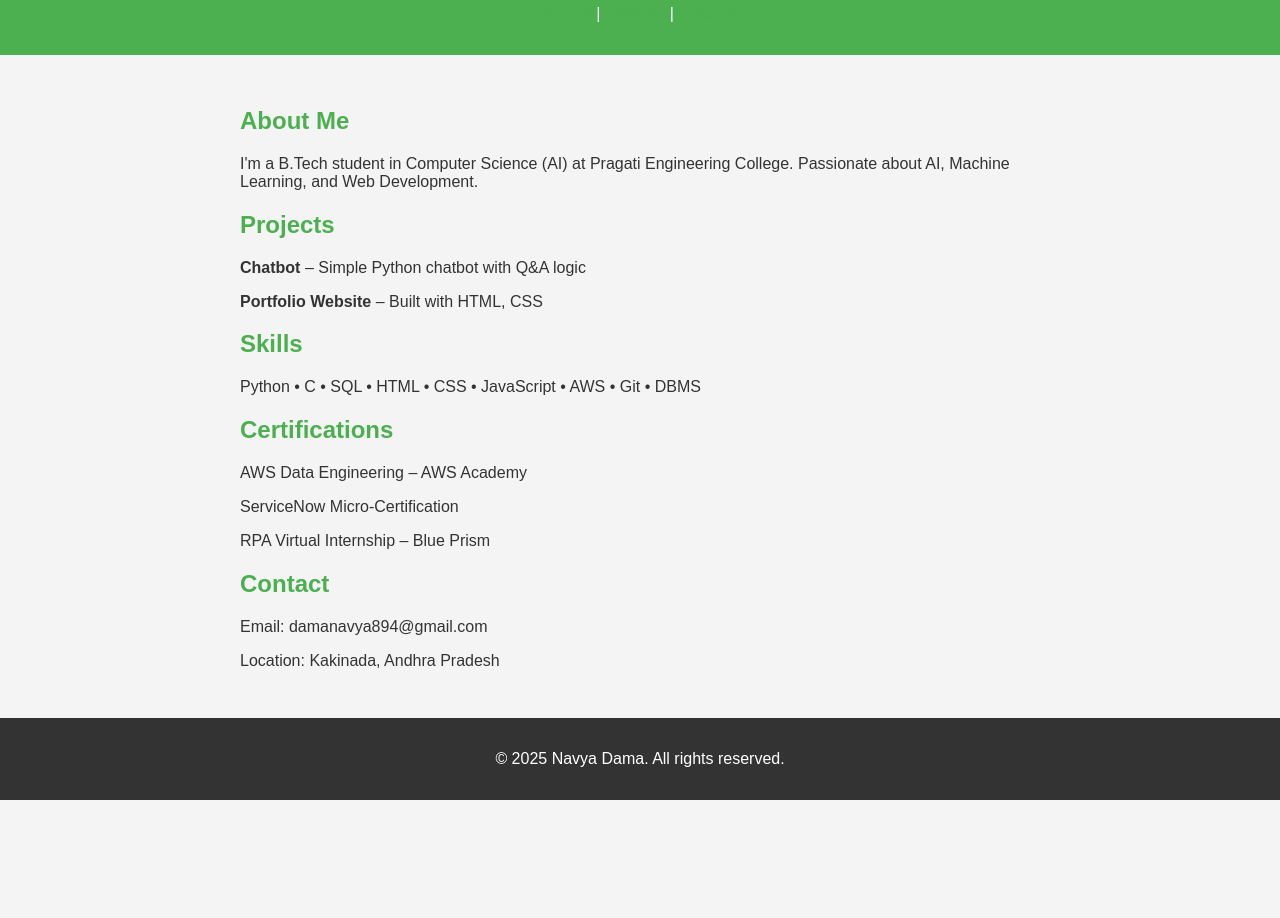
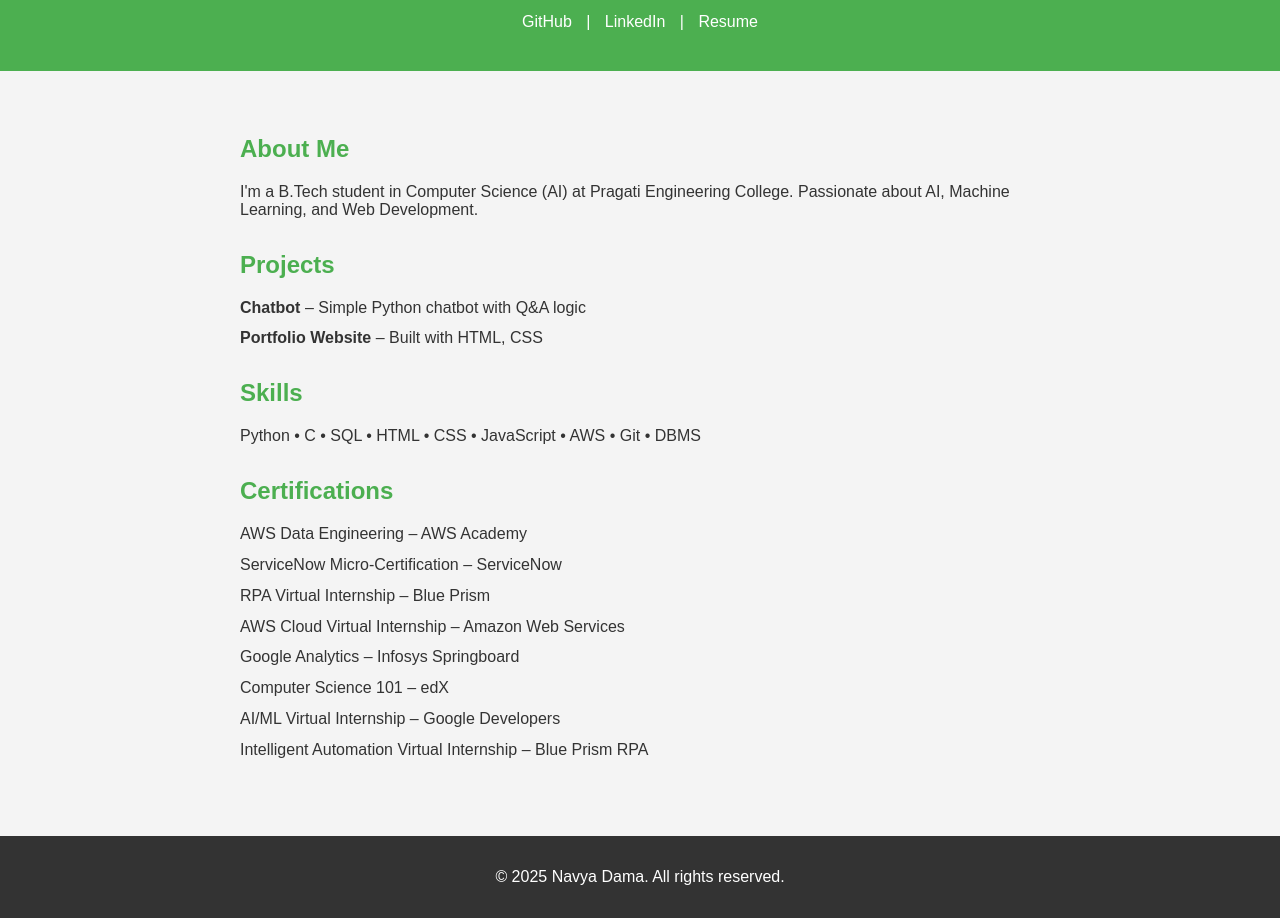
Before and after one commit to Navya-dama/Navya-portfolio, a plain HTML site: page index.html in a window 1280 px wide. Shown: the part 125-1043 px from the top of the page. Before the commit the page ends 925 px from the top, so only its background shows below. Drawn offline with Linux system fonts and the light colour scheme.

Commit message:
Add files via upload

```diff
--- a/index.html
+++ b/index.html
@@ -1,8 +1,8 @@
 <!DOCTYPE html>
 <html lang="en">
 <head>
-  <meta charset="UTF-8">
-  <meta name="viewport" content="width=device-width, initial-scale=1.0">
+  <meta charset="UTF-8" />
+  <meta name="viewport" content="width=device-width, initial-scale=1.0"/>
   <title>Navya Dama | Portfolio</title>
   <style>
     body {
@@ -15,8 +15,13 @@
     header {
       background-color: #4CAF50;
       color: white;
-      padding: 1rem 2rem;
+      padding: 1.5rem 1rem;
       text-align: center;
+    }
+    header a {
+      color: white;
+      text-decoration: none;
+      margin: 0 10px;
     }
     section {
       padding: 2rem;
@@ -25,18 +30,24 @@
     }
     h2 {
       color: #4CAF50;
+      margin-top: 2rem;
     }
     .project, .cert {
-      margin-bottom: 1rem;
+      margin-bottom: 0.8rem;
     }
     footer {
       background-color: #333;
       color: white;
       text-align: center;
       padding: 1rem;
+      margin-top: 2rem;
     }
     a {
       color: #4CAF50;
+      text-decoration: none;
+    }
+    a:hover {
+      text-decoration: underline;
     }
   </style>
 </head>
@@ -45,7 +56,7 @@
     <h1>Navya Dama</h1>
     <p>AI/ML Enthusiast | Web Developer | Open to Work</p>
     <p>
-      <a href="https://github.com/https://github.com/Navya-dama" target="_blank">GitHub</a> |
+      <a href="https://github.com/Navya-dama" target="_blank">GitHub</a> |
       <a href="https://linkedin.com/in/navya-dama-9b23ba294" target="_blank">LinkedIn</a> |
       <a href="Navya_Dama_Resume.pdf" target="_blank">Resume</a>
     </p>
@@ -58,7 +69,6 @@
     </p>
 
     <h2>Projects</h2>
-    </div>
     <div class="project">
       <strong>Chatbot</strong> – Simple Python chatbot with Q&A logic
     </div>
@@ -71,12 +81,13 @@
 
     <h2>Certifications</h2>
     <div class="cert">AWS Data Engineering – AWS Academy</div>
-    <div class="cert">ServiceNow Micro-Certification</div>
+    <div class="cert">ServiceNow Micro-Certification – ServiceNow</div>
     <div class="cert">RPA Virtual Internship – Blue Prism</div>
-
-    <h2>Contact</h2>
-    <p>Email: damanavya894@gmail.com</p>
-    <p>Location: Kakinada, Andhra Pradesh</p>
+    <div class="cert">AWS Cloud Virtual Internship – Amazon Web Services</div>
+    <div class="cert">Google Analytics – Infosys Springboard</div>
+    <div class="cert">Computer Science 101 – edX</div>
+    <div class="cert">AI/ML Virtual Internship – Google Developers</div>
+    <div class="cert">Intelligent Automation Virtual Internship – Blue Prism RPA</div>
   </section>
 
   <footer>
```
